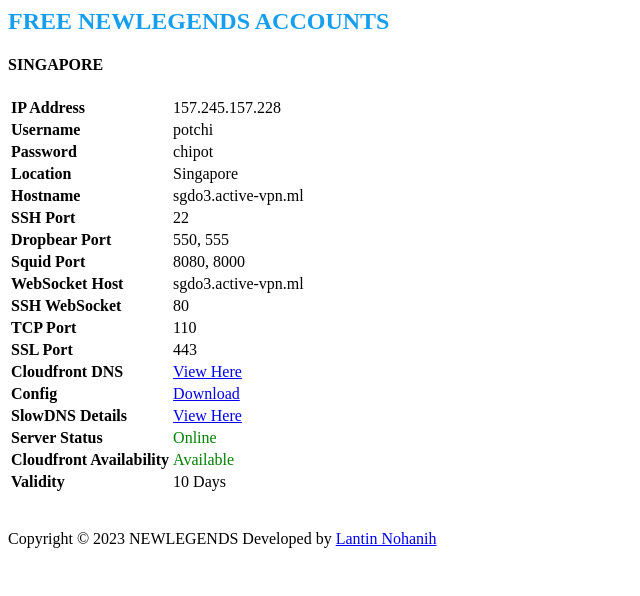
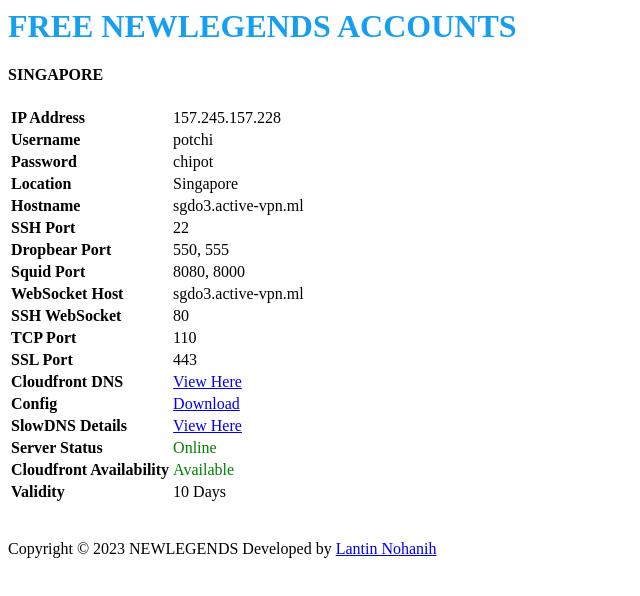
Before and after one commit to Access1277/Accounts, a plain HTML site: page index.html in a window 1280 px wide. Shown: the whole page, without its empty margins (0-640 px from the left). Drawn offline with Linux system fonts and the light colour scheme.

Commit message:
Update index.html

```diff
--- a/index.html
+++ b/index.html
@@ -3,7 +3,7 @@
   <title>NEWLEGENDS</title>
  </head>
  <body>
-  <h2 class="mt-0 header-title"><font color="#159FEE">FREE NEWLEGENDS ACCOUNTS</font></h2>
+  <h1 class="mt-0 header-title"><font color="#159FEE">FREE NEWLEGENDS ACCOUNTS</font></h1>
   <div class="col-lg-3">
    <div class="card">
     <div class="card-body">
```
